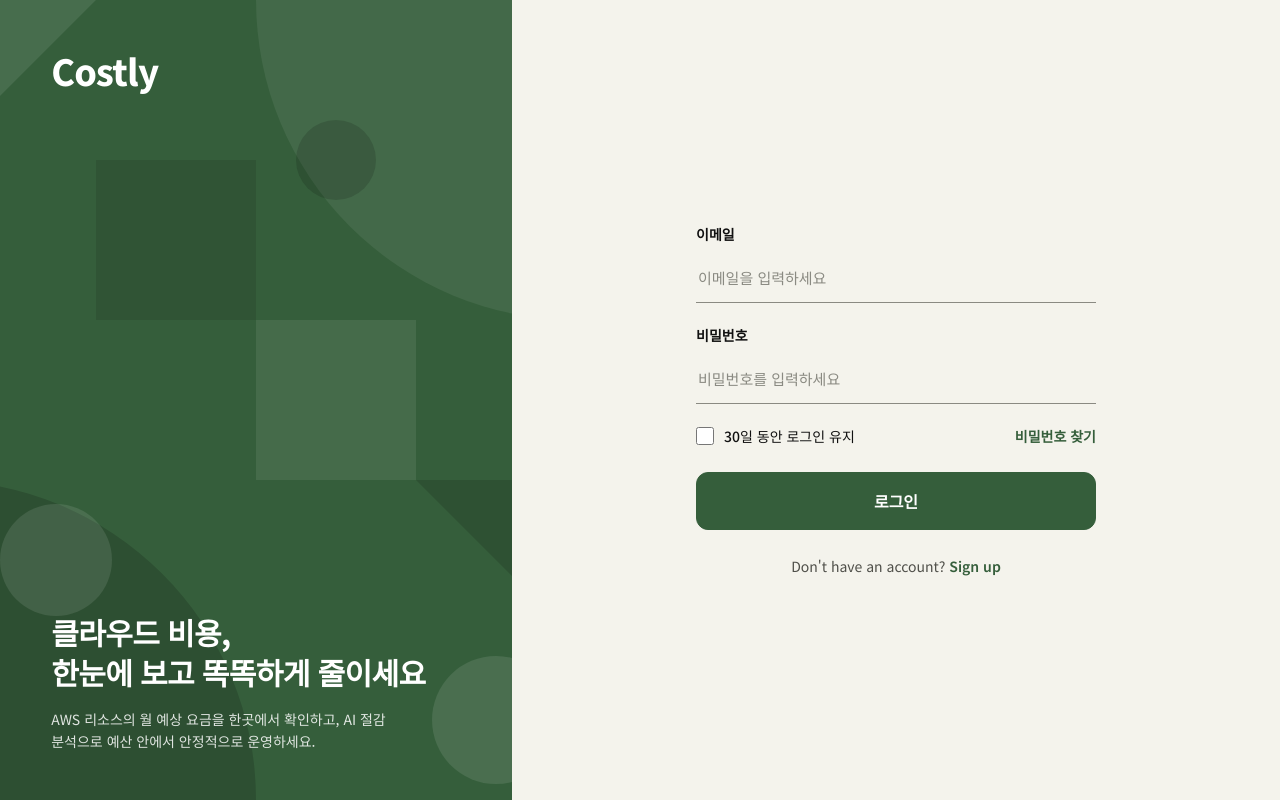
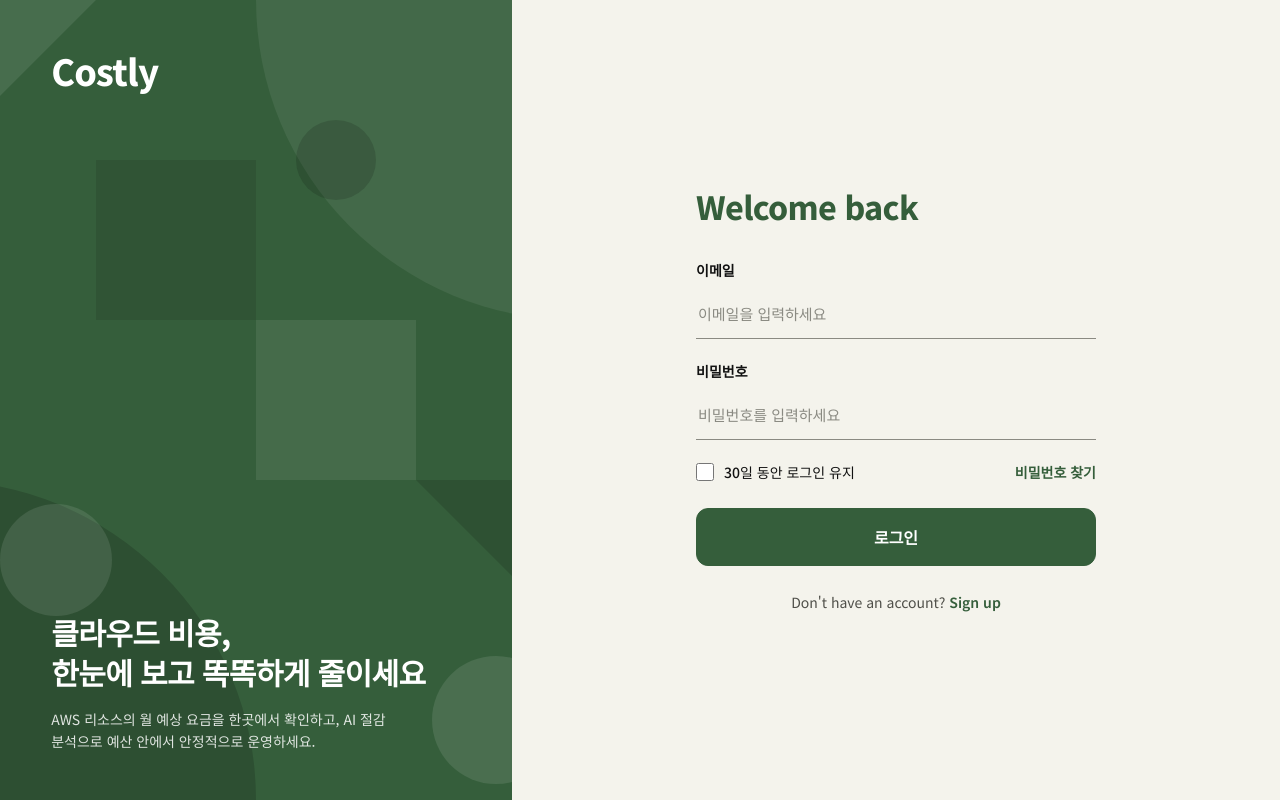
Before and after one commit to JangSengJu/3J-FE, a React (Vite) app: page / in a window 1280 px wide. Built offline with nearby package versions, Linux system fonts and the light colour scheme.

Commit message:
feat: 로그인/회원가입 상단 타이틀 추가 (Welcome back / Create an account)

```diff
--- a/src/index.css
+++ b/src/index.css
@@ -186,3 +186,5 @@ button { font-family: inherit; }
 .c-authcard .c-input:hover{border-color:var(--ink)}
 .c-authcard .c-input:focus{background:transparent;border-color:var(--accent);box-shadow:0 1px 0 var(--accent)}
 .c-switch{margin:24px 0 0;text-align:center;font-size:14px;color:var(--muted)}
+
+.c-authcard .c-welcome{margin:0 0 32px;font-size:32px;line-height:40px;font-weight:800;letter-spacing:-0.02em;color:var(--accent);text-align:left}
--- a/src/pages/AuthPage.tsx
+++ b/src/pages/AuthPage.tsx
@@ -43,6 +43,7 @@ export default function AuthPage({ onAuth }: Props) {
       <Intro />
       <div className="c-side">
       <div className="c-authcard">
+        <h1 className="c-welcome">{signUp ? 'Create an account' : 'Welcome back'}</h1>
         <form onSubmit={submit}>
           <div>
             <label className="c-label" htmlFor="email">이메일</label>
```
